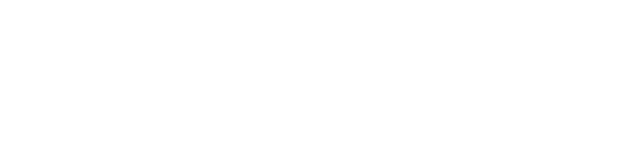
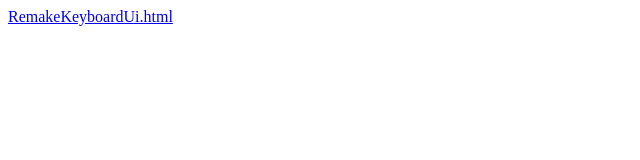
Before and after one commit to INDRA-DROX/AUTOCOPYSCRIPT, a plain HTML site: page index.html in a window 1280 px wide. Shown: the whole page, without its empty margins (0-640 px from the left). Drawn offline with Linux system fonts and the light colour scheme.

Commit message:
Update index.html

```diff
--- a/index.html
+++ b/index.html
@@ -3,6 +3,6 @@
     <title>an</title>
   </head>
   <body>
-    <a href="SCRIPT/RemakeKeyboardUi.html">
+    <a href="SCRIPT/RemakeKeyboardUi.html">RemakeKeyboardUi.html</a>
   </body>
 </html>
```
